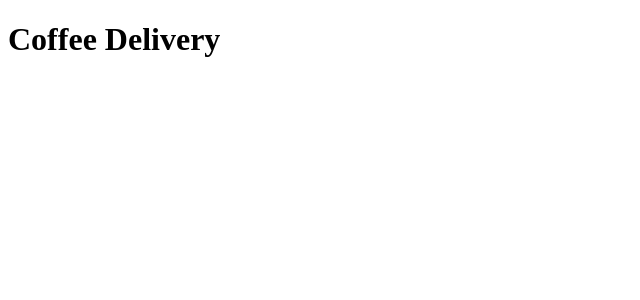
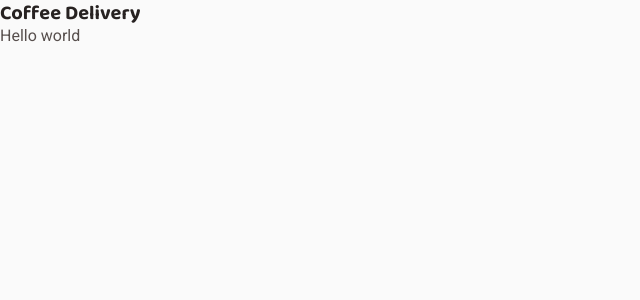
Before and after one commit to EddyPBR/coffee-delivery, a React (Vite) app: page / in a window 1280 px wide. Shown: the top 300 px of the page, without its empty margins (0-640 px from the left). Built offline with nearby package versions, Linux system fonts and the light colour scheme.

Commit message:
:sparkles: add theme provider & default theme in all application

```diff
--- a/src/App.tsx
+++ b/src/App.tsx
@@ -1,7 +1,15 @@
+import { ThemeProvider } from "styled-components";
+import { GlobalStyle } from "./styles/global";
+import { defaultTheme } from "./styles/themes/default";
+
 export function App() {
   return (
-    <div>
-      <h1>Coffee Delivery</h1>
-    </div>
+    <ThemeProvider theme={defaultTheme}>
+      <div>
+        <h1>Coffee Delivery</h1>
+        <p>Hello world</p>
+      </div>
+      <GlobalStyle />
+    </ThemeProvider>
   );
 }
--- /dev/null
+++ b/src/styles/global.ts
@@ -0,0 +1,38 @@
+import { createGlobalStyle } from "styled-components";
+
+export const GlobalStyle = createGlobalStyle`
+  * {
+    margin: 0;
+    padding: 0;
+    box-sizing: border-box;
+  }
+
+  :focus {
+    outline: 0;
+    box-shadow: 0 0 0 2px ${(props) => props.theme["purple"]};
+  }
+
+  body {
+    background: ${(props) => props.theme["background"]};
+    color: ${(props) => props.theme["base-text"]};
+    -webkit-font-smoothing: antialiased;
+  }
+
+  body {
+    font-family: "Roboto", sans-serif;
+    font-size: 1rem;
+    line-height: 1.3;
+    font-weight: 400;
+  }
+
+  input, textarea, button {
+    font-size: 0.875rem;
+  }
+
+  h1, h2, h3, h4, h5, h6, strong {
+    font-family: "Baloo 2", cursive;
+    font-size: 1.25rem;
+    font-weight: 700;
+    color: ${(props) => props.theme["base-title"]};
+  }
+`;
--- /dev/null
+++ b/src/styles/themes/default.ts
@@ -0,0 +1,21 @@
+export const defaultTheme = {
+  "background": "#FAFAFA",
+  "white": "#FFFFFF",
+
+  "base-title": "#272221",
+  "base-subtitle": "#403937",
+  "base-text": "#574F4D",
+  "base-label": "#8D8686",
+  "base-hover": "#D7D5D5",
+  "base-button": "#E6E5E5",
+  "base-input": "#EDEDED",
+  "base-card": "#F3F2F2",
+
+  "yellow": "#DBAC2C",
+  "yellow-dark": "#C47F17",
+  "yellow-light": "#F1E9C9",
+
+  "purple": "#8047F8",
+  "purple-dark": "#4B2995",
+  "purple-light": "#EBE5F9",
+};
```
